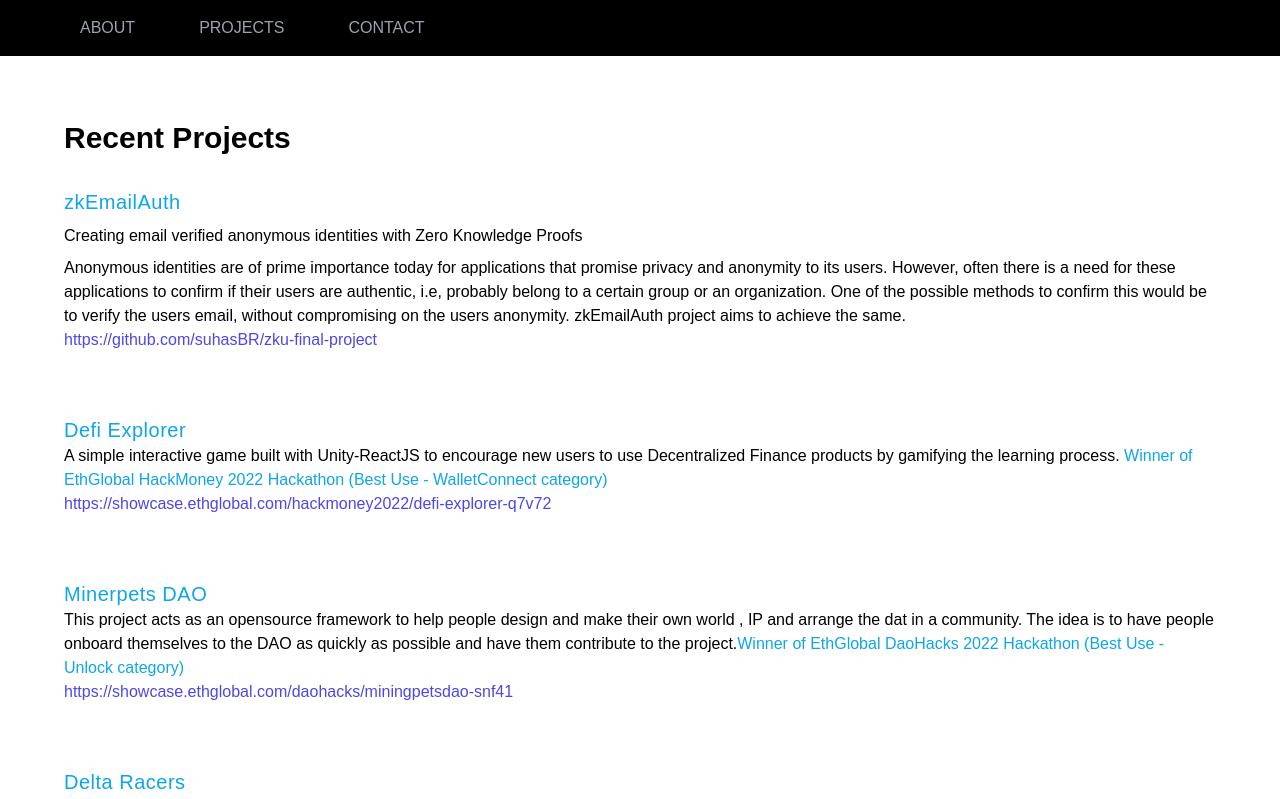
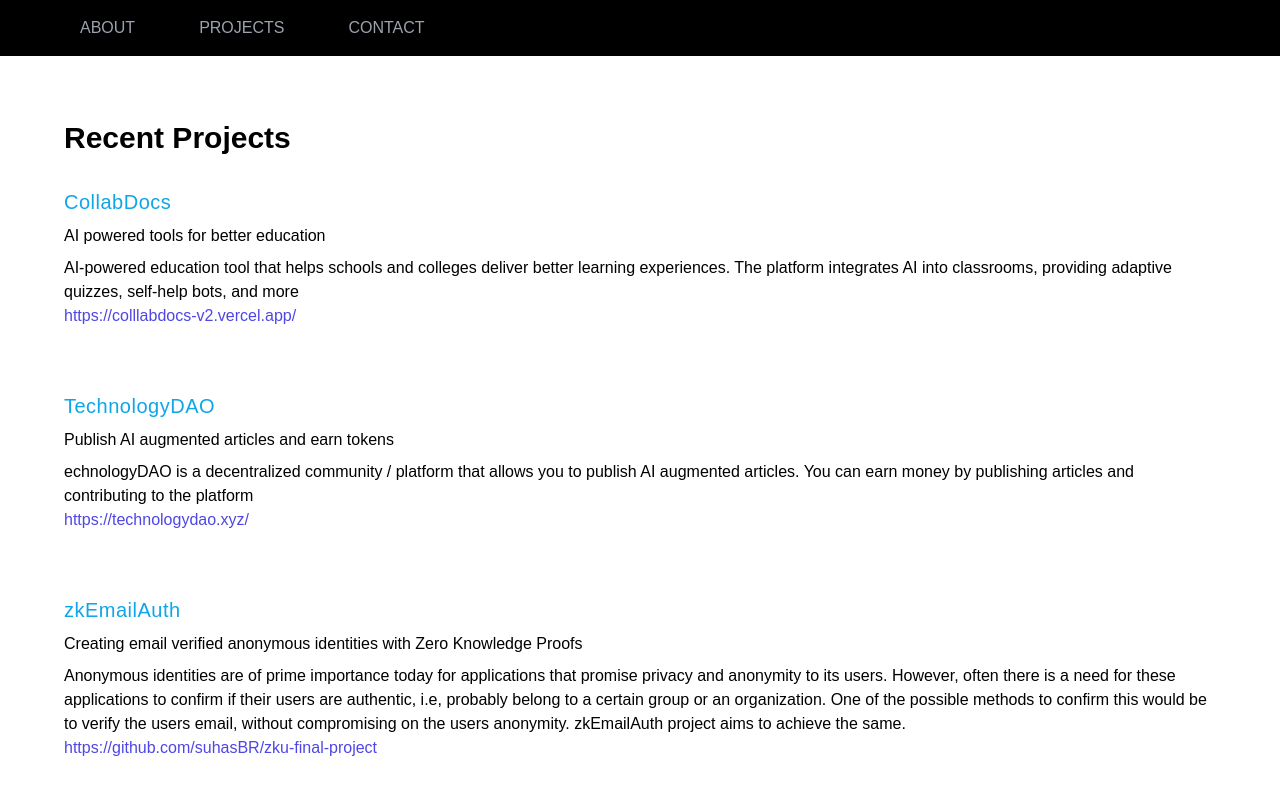
Before and after one commit to suhasBR/suhasbr, a Next.js app: page /projects in a window 1280 px wide. Shown: the top 799 px of the page. Built offline with nearby package versions, Linux system fonts and the light colour scheme.

Commit message:
updated projects

```diff
--- a/pages/projects.js
+++ b/pages/projects.js
@@ -9,6 +9,31 @@
             <Navbar />
             <section className='w-full bg-white mt-16 flex flex-col px-16'>
                 <h1 className='text-3xl text-black font-semibold'>Recent Projects</h1>
+
+                <div className='w-full my-8 flex flex-col items-start'>
+                    <Link href="https://colllabdocs-v2.vercel.app/" passHref={true}>
+                        <h2 className='text-xl text-sky-500 tracking-wide cursor-pointer'>CollabDocs</h2>
+                    </Link>
+                    <p className='text-base my-2'>AI powered tools for better education</p>
+                    <p className='text-base'>AI-powered education tool that helps schools and colleges deliver
+                    better learning experiences. The platform integrates
+                    AI into classrooms, providing adaptive quizzes, self-help bots, and more</p>
+                    <Link href="https://colllabdocs-v2.vercel.app/" passHref={true}>
+                        <p className='break-all text-base text-indigo-600 cursor-pointer'>https://colllabdocs-v2.vercel.app/</p>
+                    </Link>
+                </div>
+
+                <div className='w-full my-8 flex flex-col items-start'>
+                    <Link href="https://technologydao.xyz/" passHref={true}>
+                        <h2 className='text-xl text-sky-500 tracking-wide cursor-pointer'>TechnologyDAO</h2>
+                    </Link>
+                    <p className='text-base my-2'>Publish AI augmented articles and earn tokens</p>
+                    <p className='text-base'>echnologyDAO is a decentralized community / platform that allows you to publish AI augmented articles.
+                    You can earn money by publishing articles and contributing to the platform</p>
+                    <Link href="https://technologydao.xyz/" target="_blank" passHref={true}>
+                        <p className='break-all text-base text-indigo-600 cursor-pointer'>https://technologydao.xyz/</p>
+                    </Link>
+                </div>
 
                 <div className='w-full my-8 flex flex-col items-start'>
                     <Link href="https://github.com/suhasBR/zku-final-project" passHref={true}>
```
Also changed, not shown: 1 other file (tests, documents, lock files or other folders).
